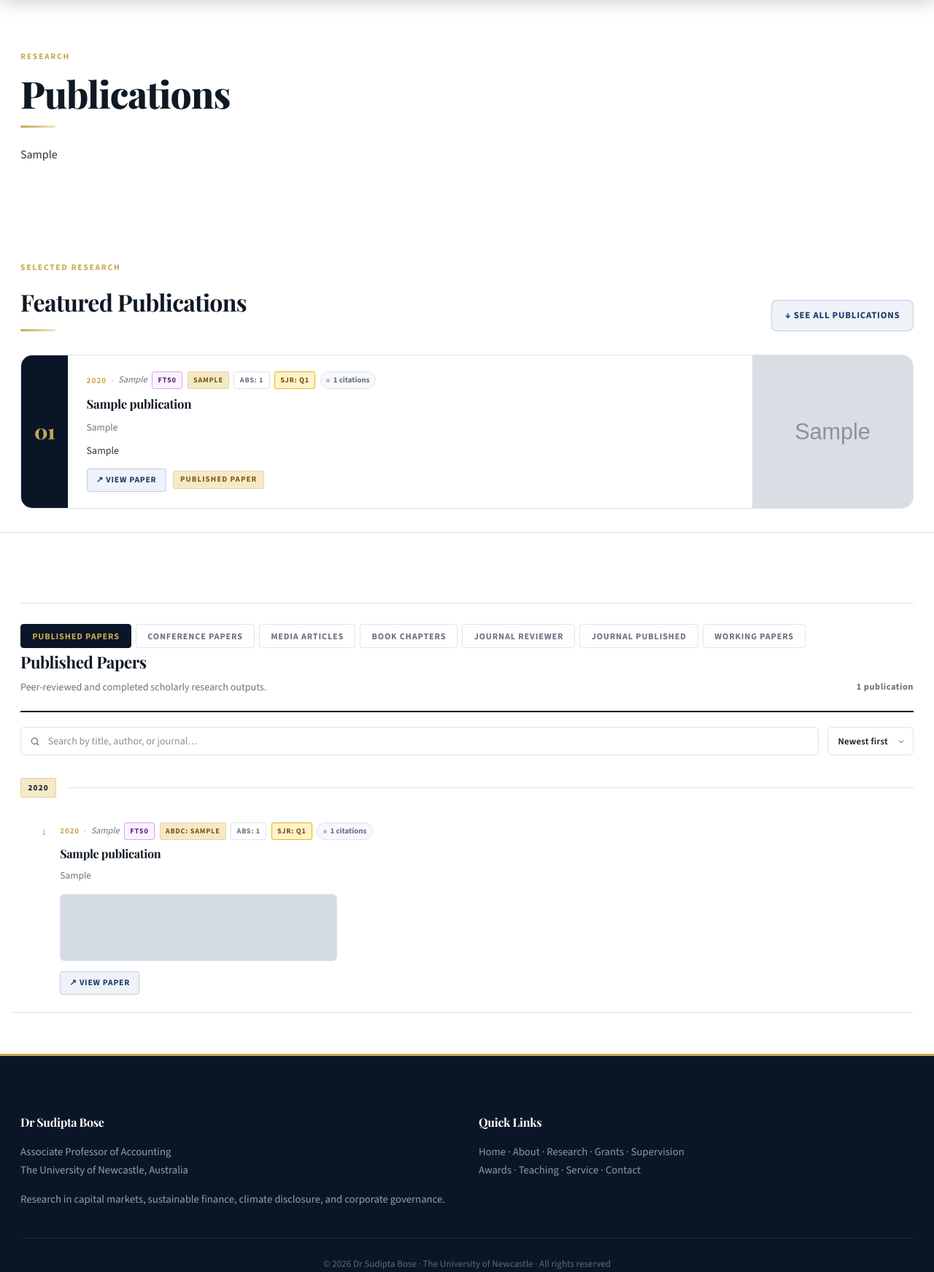
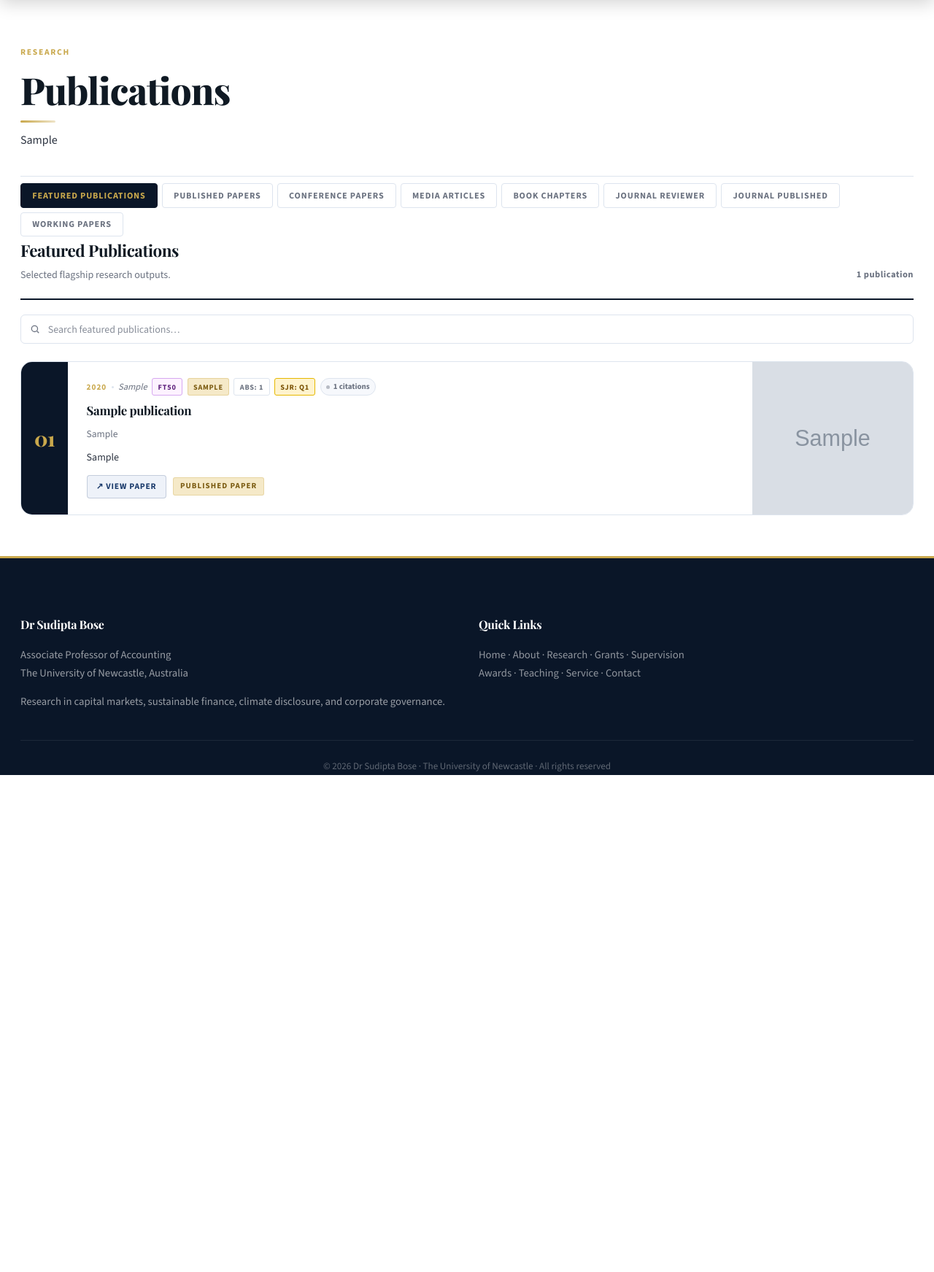
Before and after one commit to Rajibbiswas-Aisking/Sudipta-Bose, a Django app: page /research/ in a window 1280 px wide. Shown: the part 73-1816 px from the top of the page at 73% size. After the commit the page ends 1135 px from the top, so only its background shows below. Run offline with Django 5.2, Linux system fonts and the light colour scheme; tables that the repository leaves empty hold one stand-in row (values such as "Sample post"); grey boxes marked "Sample" are stand-in pictures; some web fonts are replaced.

Commit message:
featured publication

```diff
--- a/website/static/website/css/main.css
+++ b/website/static/website/css/main.css
@@ -455,7 +455,7 @@ a:hover {
   height: 3px;
   background: linear-gradient(90deg, var(--gold), rgba(201,168,76,0.3));
   border-radius: 2px;
-  margin: 1rem 0 1.4rem;
+  margin: 0.6rem 0 0.6rem;
 }
 
 .stat-box {
--- a/website/templates/website/research.html
+++ b/website/templates/website/research.html
@@ -3,6 +3,14 @@
 
 {% block page_styles %}
 <style>
+/* Page-specific tweaks for research hero spacing */
+.research-hero { padding-bottom: 0.4rem; }
+.research-hero p { margin: 0.2rem 0 0.6rem; }
+
+/* Reduce spacing between hero and publications section */
+#all-publications { padding-top: 0.6rem; }
+#all-publications .tab-bar { margin-top: 0.6rem; padding-top: 0.6rem; }
+
 /* ═══════════════════════════════
    TABS
 ═══════════════════════════════ */
@@ -912,7 +920,7 @@
 
 {% block content %}
 
-<section class="section">
+<section class="section research-hero">
   <div class="container">
     <p class="eyebrow">Research</p>
     <h1>Publications</h1>
@@ -921,92 +929,14 @@
   </div>
 </section>
 
-{% if featured_papers %}
-<section class="featured-section">
-  <div class="container">
-    <div class="featured-intro">
-      <div class="featured-intro-left">
-        <p class="eyebrow">Selected Research</p>
-        <h2 style="margin:0 0 0.3rem;">Featured Publications</h2>
-        <div class="page-hero-divider"></div>
-      </div>
-      <a class="scroll-to-all-btn" href="#all-publications">
-        ↓ See all publications
-      </a>
-    </div>
-
-    <div class="feat-list">
-      {% for item in featured_papers %}
-      <article class="feat-card{% if item.abstract_image %} feat-has-img{% endif %}">
-
-        <div class="feat-num-col">
-          <span class="feat-num">{{ forloop.counter|stringformat:"02d" }}</span>
-          <!-- <span class="feat-label">Featured</span> -->
-        </div>
-
-        <div class="feat-body">
-          <div class="feat-meta-row">
-            {% if item.year %}<span class="feat-year">{{ item.year }}</span>{% endif %}
-            {% if item.journal_or_source %}
-              <span class="meta-dot"></span>
-              <span class="feat-source">{{ item.journal_or_source }}</span>
-            {% endif %}
-            {% if item.ft50 or item.rank == "FT50" %}<span class="rank-badge rank-ft50">FT50</span>{% endif %}
-            {% if item.rank %}
-              {% if item.rank == "A*" %}<span class="rank-badge rank-astar">ABDC: A*</span>
-              {% elif item.rank == "A" %}<span class="rank-badge rank-a">ABDC: A</span>
-              {% elif item.rank == "B" %}<span class="rank-badge rank-b">ABDC: B</span>
-              {% elif item.rank == "C" %}<span class="rank-badge rank-c">ABDC: C</span>
-              {% else %}<span class="rank-badge rank-default">{{ item.rank }}</span>
-              {% endif %}
-            {% endif %}
-            {% if item.abs_rank %}
-              {% if item.abs_rank == "4*" %}<span class="rank-badge rank-abs-4star">ABS: {{ item.abs_rank }}</span>
-              {% elif item.abs_rank == "4" %}<span class="rank-badge rank-abs-4">ABS: {{ item.abs_rank }}</span>
-              {% elif item.abs_rank == "3" %}<span class="rank-badge rank-abs-3">ABS: {{ item.abs_rank }}</span>
-              {% elif item.abs_rank == "2" %}<span class="rank-badge rank-abs-2">ABS: {{ item.abs_rank }}</span>
-              {% elif item.abs_rank == "1" %}<span class="rank-badge rank-abs-1">ABS: {{ item.abs_rank }}</span>
-              {% endif %}
-            {% endif %}
-            {% if item.sjr_rank %}<span class="rank-badge rank-sjr-{{ item.sjr_rank|lower }}">SJR: {{ item.sjr_rank }}</span>{% endif %}
-            {% if item.citation_count %}
-              <span class="citation-pill"><span class="cite-dot"></span>{{ item.citation_count }} citations</span>
-            {% endif %}
-          </div>
-
-          <h3 class="feat-title">{{ item.title }}</h3>
-          <p class="feat-apa">{{ item.apa7_reference }}</p>
-
-          {% if item.abstract %}
-            <p class="feat-abstract">{{ item.abstract }}</p>
-          {% endif %}
-
-          <div class="feat-actions">
-            {% if item.link %}
-              <a class="feat-view-btn" href="{{ item.link }}" target="_blank" rel="noopener">↗ View Paper</a>
-            {% endif %}
-            <span class="feat-cat-chip">{{ item.get_category_display }}</span>
-          </div>
-        </div>
-
-        {% if item.abstract_image %}
-        <div class="feat-img-col">
-          <img src="{{ item.abstract_image.url }}" alt="Abstract figure for {{ item.title }}">
-        </div>
-        {% endif %}
-
-      </article>
-      {% endfor %}
-    </div>
-  </div>
-</section>
-{% endif %}
-
 <section class="section" id="all-publications">
   <div class="container">
 
     <div class="tab-bar">
-      <button class="tab-btn active" type="button" data-target="published-papers">
+      <button class="tab-btn active" type="button" data-target="featured-publications">
+        Featured Publications
+      </button>
+      <button class="tab-btn" type="button" data-target="published-papers">
         Published Papers
       </button>
       <button class="tab-btn" type="button" data-target="conference-papers">
@@ -1029,8 +959,97 @@
       </button>
     </div>
 
+    <!-- ── Featured Publications ── -->
+    <div class="research-panel active" id="featured-publications">
+      <div class="panel-header">
+        <div class="panel-header-left">
+          <h2>Featured Publications</h2>
+          <p>Selected flagship research outputs.</p>
+        </div>
+        <span class="panel-result-count" id="count-featured-publications"></span>
+      </div>
+
+      <div class="pub-toolbar">
+        <div class="search-wrap">
+          <svg class="search-icon" viewBox="0 0 24 24" fill="none" stroke="currentColor" stroke-width="2.2"><circle cx="11" cy="11" r="7"/><path d="M21 21l-4.35-4.35"/></svg>
+          <input class="pub-search" type="search" placeholder="Search featured publications…" data-panel="featured-publications" autocomplete="off">
+          <button class="search-clear" type="button">×</button>
+        </div>
+      </div>
+
+      <div class="feat-list" id="list-featured-publications" style="margin-top: 1.5rem;">
+        {% for item in featured_papers %}
+        <article class="feat-card{% if item.abstract_image %} feat-has-img{% endif %}"
+                 data-title="{{ item.title }}"
+                 data-year="{{ item.year|default:0 }}"
+                 data-citations="{{ item.citation_count|default:0 }}"
+                 data-searchtext="{{ item.title }} {{ item.authors }} {{ item.journal_or_source }} {{ item.apa7_reference }}">
+
+          <div class="feat-num-col">
+            <span class="feat-num">{{ forloop.counter|stringformat:"02d" }}</span>
+          </div>
+
+          <div class="feat-body">
+            <div class="feat-meta-row">
+              {% if item.year %}<span class="feat-year">{{ item.year }}</span>{% endif %}
+              {% if item.journal_or_source %}
+                <span class="meta-dot"></span>
+                <span class="feat-source">{{ item.journal_or_source }}</span>
+              {% endif %}
+              {% if item.ft50 or item.rank == "FT50" %}<span class="rank-badge rank-ft50">FT50</span>{% endif %}
+              {% if item.rank %}
+                {% if item.rank == "A*" %}<span class="rank-badge rank-astar">ABDC: A*</span>
+                {% elif item.rank == "A" %}<span class="rank-badge rank-a">ABDC: A</span>
+                {% elif item.rank == "B" %}<span class="rank-badge rank-b">ABDC: B</span>
+                {% elif item.rank == "C" %}<span class="rank-badge rank-c">ABDC: C</span>
+                {% else %}<span class="rank-badge rank-default">{{ item.rank }}</span>
+                {% endif %}
+              {% endif %}
+              {% if item.abs_rank %}
+                {% if item.abs_rank == "4*" %}<span class="rank-badge rank-abs-4star">ABS: {{ item.abs_rank }}</span>
+                {% elif item.abs_rank == "4" %}<span class="rank-badge rank-abs-4">ABS: {{ item.abs_rank }}</span>
+                {% elif item.abs_rank == "3" %}<span class="rank-badge rank-abs-3">ABS: {{ item.abs_rank }}</span>
+                {% elif item.abs_rank == "2" %}<span class="rank-badge rank-abs-2">ABS: {{ item.abs_rank }}</span>
+                {% elif item.abs_rank == "1" %}<span class="rank-badge rank-abs-1">ABS: {{ item.abs_rank }}</span>
+                {% endif %}
+              {% endif %}
+              {% if item.sjr_rank %}<span class="rank-badge rank-sjr-{{ item.sjr_rank|lower }}">SJR: {{ item.sjr_rank }}</span>{% endif %}
+              {% if item.citation_count %}
+                <span class="citation-pill"><span class="cite-dot"></span>{{ item.citation_count }} citations</span>
+              {% endif %}
+            </div>
+
+            <h3 class="feat-title pub-title">{{ item.title }}</h3>
+            <p class="feat-apa">{{ item.apa7_reference }}</p>
+
+            {% if item.abstract %}
+              <p class="feat-abstract">{{ item.abstract }}</p>
+            {% endif %}
+
+            <div class="feat-actions">
+              {% if item.link %}
+                <a class="feat-view-btn" href="{{ item.link }}" target="_blank" rel="noopener">↗ View Paper</a>
+              {% endif %}
+              <span class="feat-cat-chip">{{ item.get_category_display }}</span>
+            </div>
+          </div>
+
+          {% if item.abstract_image %}
+          <div class="feat-img-col">
+            <img src="{{ item.abstract_image.url }}" alt="Abstract figure for {{ item.title }}">
+          </div>
+          {% endif %}
+
+        </article>
+        {% empty %}
+        <div class="empty-card">No featured publications added yet.</div>
+        {% endfor %}
+      </div>
+      <div class="no-results" id="noresults-featured-publications"><strong>No results found</strong>Try adjusting your search term.</div>
+    </div>
+
     <!-- ── Published Papers ── -->
-    <div class="research-panel active" id="published-papers">
+    <div class="research-panel" id="published-papers">
       <div class="panel-header">
         <div class="panel-header-left">
           <h2>Published Papers</h2>
@@ -1630,7 +1649,16 @@ document.addEventListener("DOMContentLoaded", function () {
     });
 
     var sorted = visible;
-    if (panelId !== "journal-reviewer") {
+    if (panelId === "featured-publications") {
+      visible.forEach(function (entry) { listEl.appendChild(entry); });
+      visible.forEach(function (entry, i) {
+        var idx = entry.querySelector(".feat-num");
+        if (idx) {
+          var n = i + 1;
+          idx.textContent = n < 10 ? "0" + n : n;
+        }
+      });
+    } else if (panelId !== "journal-reviewer") {
       /* Sort & reorder in DOM */
       sorted = sortNodes(visible, sortVal);
       sorted.forEach(function (entry) { listEl.appendChild(entry); });
@@ -1688,7 +1716,7 @@ document.addEventListener("DOMContentLoaded", function () {
   });
 
   /* Initial render for every panel */
-  ["published-papers","conference-papers","media-articles","book-chapters","journal-reviewer","journal-published","working-papers"].forEach(applyPanel);
+  ["featured-publications","published-papers","conference-papers","media-articles","book-chapters","journal-reviewer","journal-published","working-papers"].forEach(applyPanel);
 
 });
 </script>
```
